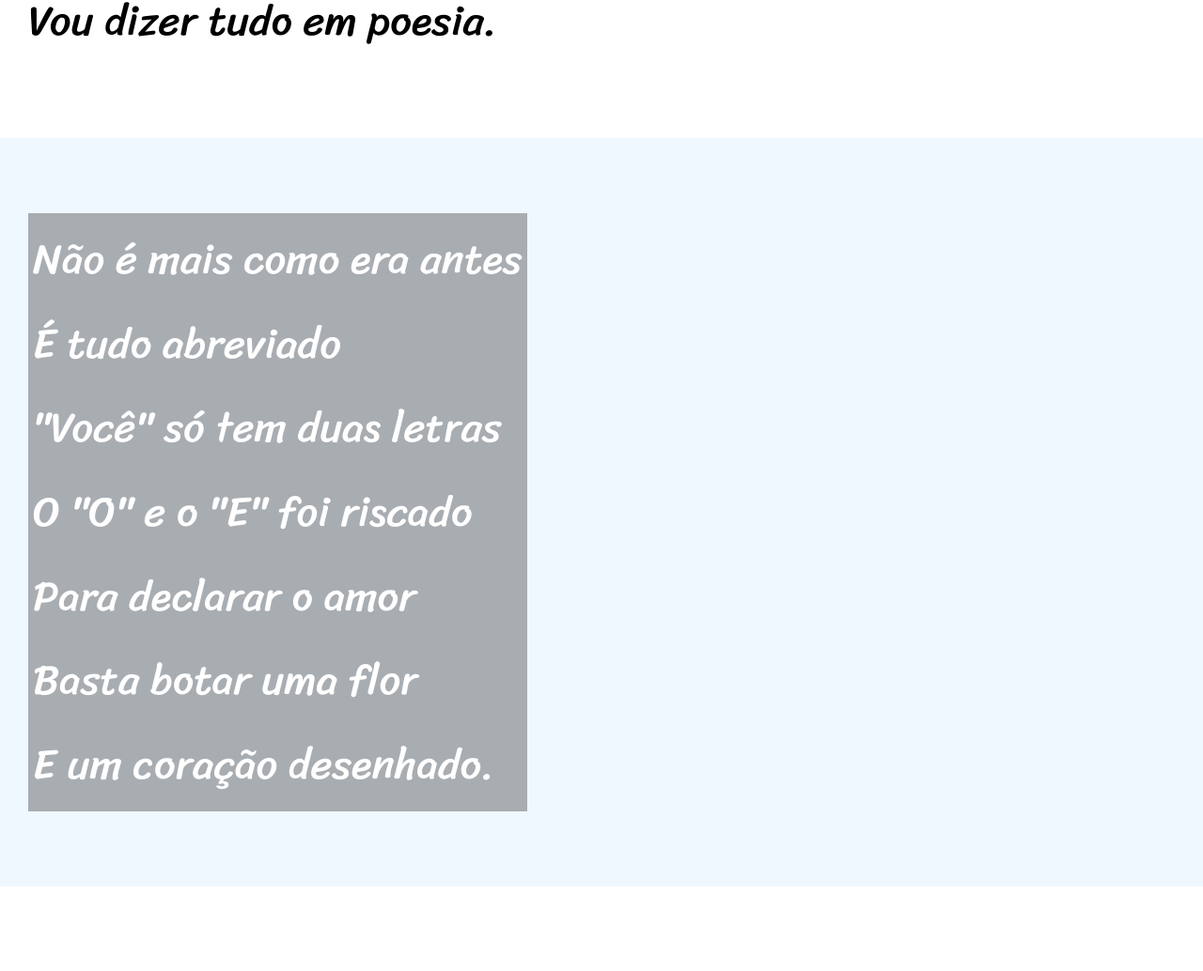
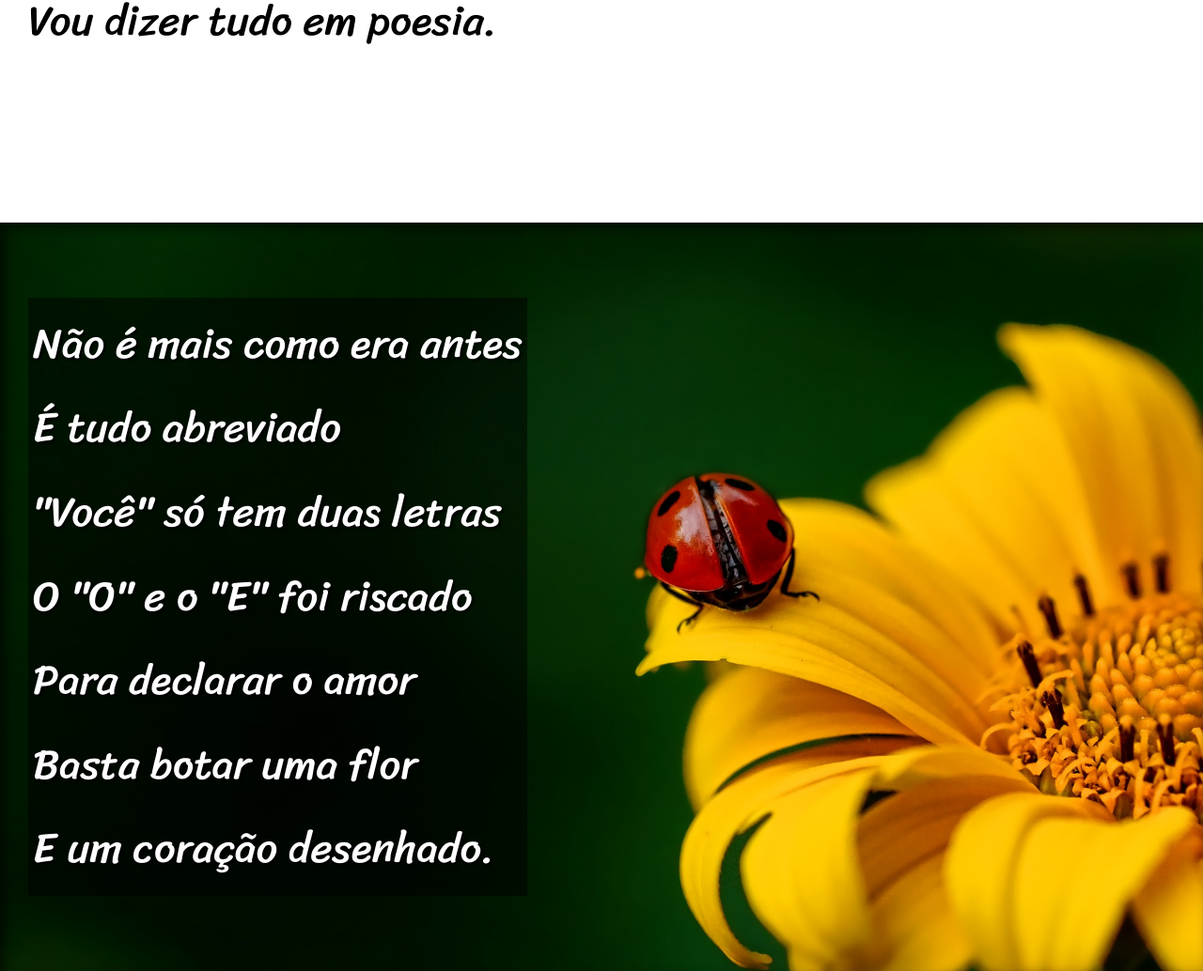
Before and after one commit to danilo-rodrigues38/projeto-cordel, a plain HTML site: page index.html in a window 1280 px wide. Shown: the part 898-1932 px from the top of the page at 94% size. Drawn offline with Linux system fonts and the light colour scheme.

Commit message:
Projeto finalizado com o efeito parallax

```diff
--- a/css/style.css
+++ b/css/style.css
@@ -57,6 +57,10 @@ section {
     font-size: 3.5vw;
 }
 
+section > p {
+    padding-bottom: 2em;
+}
+
 section.normal {
     background-color: white;
     color: black;
@@ -65,12 +69,27 @@ section.normal {
 section.imagem {
     background-color: aliceblue;
     color: white;
+    box-shadow: inset 6px 6px 13px 0px rgba(0, 0, 0, 0.589);
+    background-size: cover;
+    background-attachment: fixed;
 }
 
 section.imagem > p {
     display: inline-block;
     padding: 5px;
-    background-color: rgba(0, 0, 0, 0.3);
+    background-color: rgba(0, 0, 0, 0.5);
+    text-shadow: 2px 2px 3px black;
+}
+
+section#img01 {
+    background-image: url(../images/background001.jpg);
+    background-position: right center;
+    background-size: cover;
+}
+
+section#img02 {
+    background-image: url(../images/background002.jpg);
+    background-position: right center;
 }
 
 footer {
--- a/index.html
+++ b/index.html
@@ -25,7 +25,7 @@
             </p>
         </section>
 
-        <section class="imagem">
+        <section class="imagem" id="img01">
             <p>
                 Não é mais como era antes <br>
                 É tudo abreviado <br>
@@ -59,7 +59,7 @@
             </p>
         </section>
 
-        <section class="imagem">
+        <section class="imagem" id="img02">
             <p>
                 Tenho saudade das cartas <br>
                 Escritas com a própria mão <br>
```
